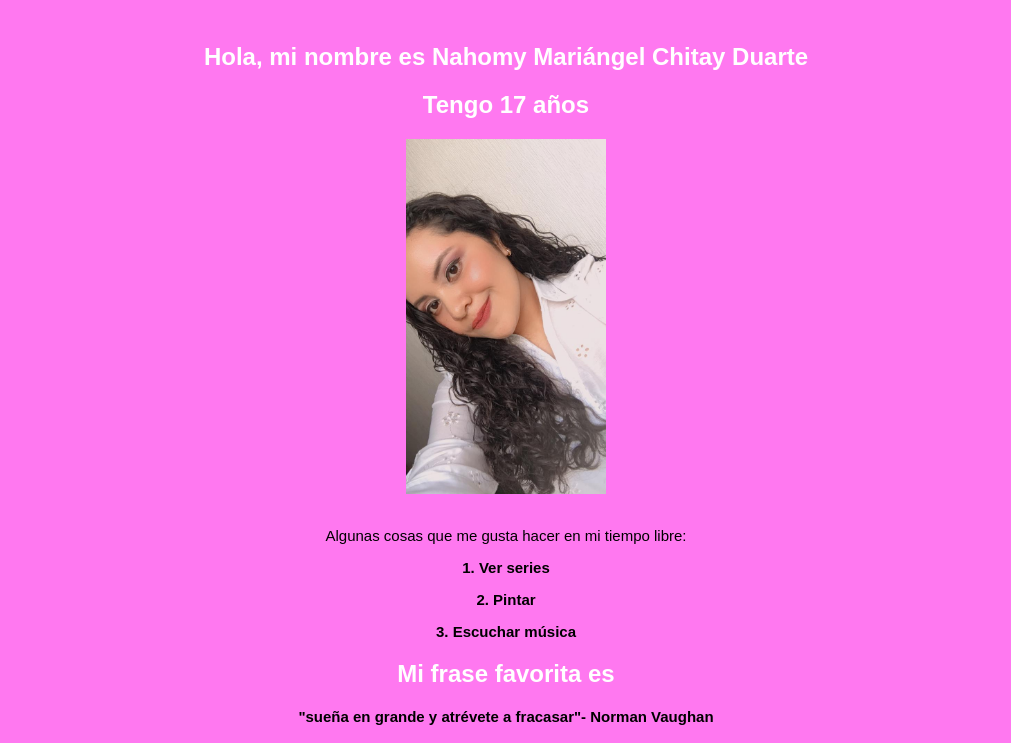
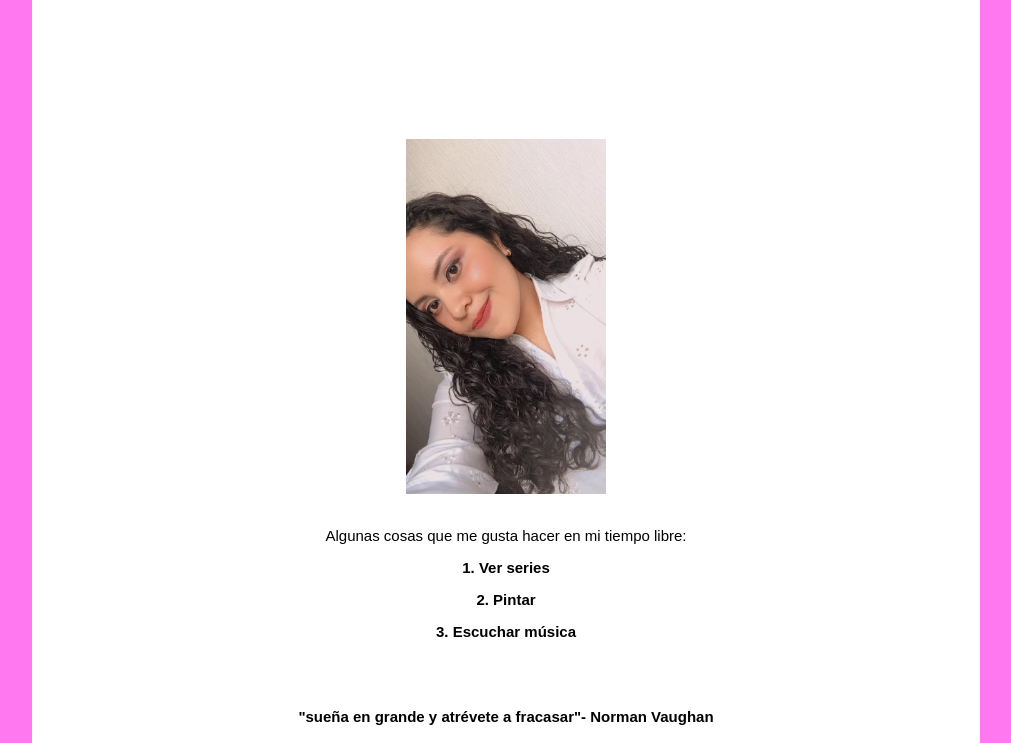
Before and after one commit to Mariangel16/Mariangel160, a plain HTML site: page index.html in a window 1280 px wide. Shown: the part 67-810 px from the top of the page, without its empty margins (134-1145 px from the left). Drawn offline with Linux system fonts and the light colour scheme.

Commit message:
Update index.html

```diff
--- a/index.html
+++ b/index.html
@@ -33,7 +33,13 @@ iframe{
 	display: block;
 	margin: auto;
 }
+div{
+	background-color: white;
+	width: 75%;
+	margin: 0 auto;
+}
 	</style>
+	<div>
 	<h1>Presentación</h1>
 	<br>
 	<h2>Hola, mi nombre es Nahomy Mariángel Chitay Duarte </h2>
@@ -55,5 +61,6 @@ iframe{
 
 	<h1>Mi pelicula favorita es: </h1>
 	<iframe width="560" height="315" src="https://www.youtube.com/embed/kpptweH8Vng" title="YouTube video player" frameborder="0" allow="accelerometer; autoplay; clipboard-write; encrypted-media; gyroscope; picture-in-picture; web-share" allowfullscreen></iframe>
+	</div>
 </body>
 </html>
```
